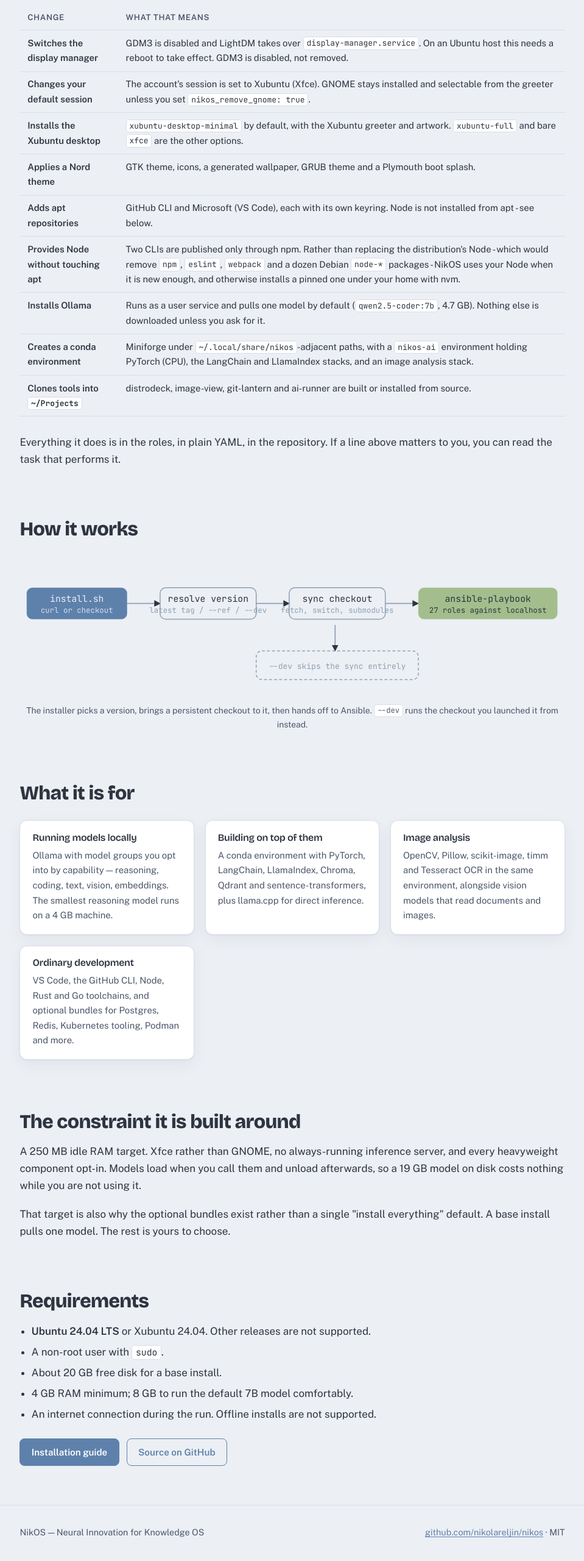
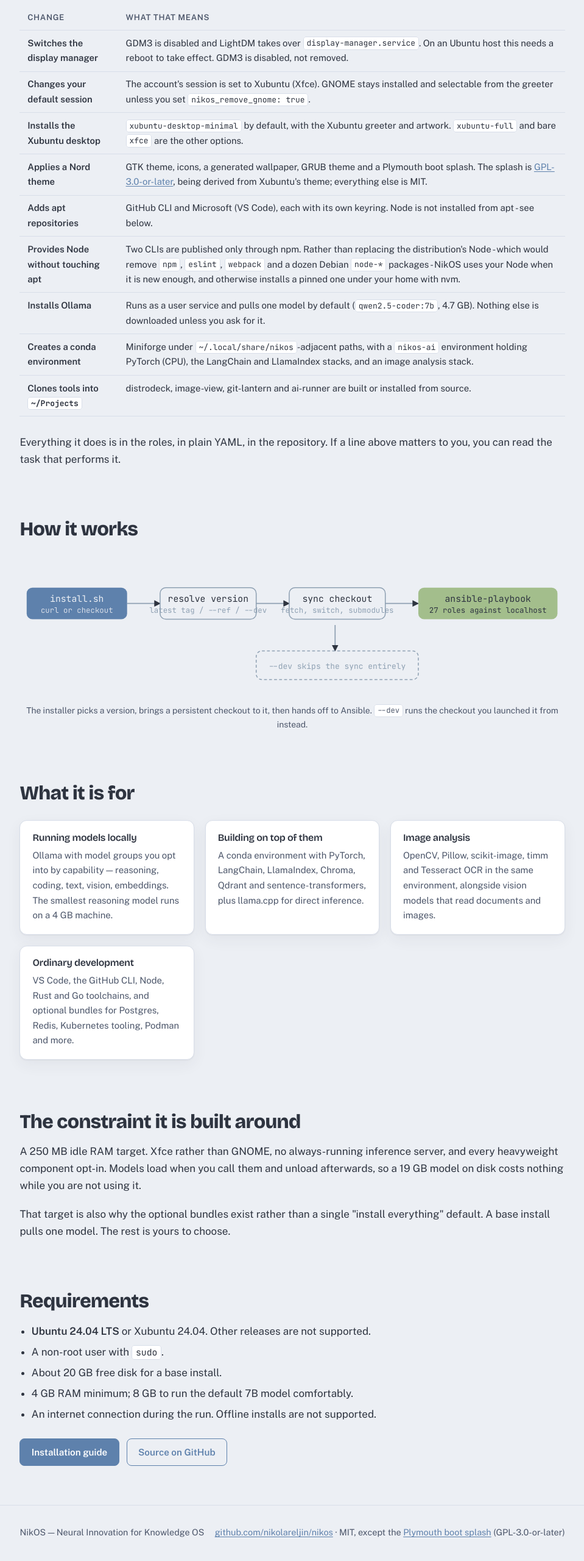
Before and after one commit to nikolareljin/nikos, a plain HTML site: page site/index.html in a window 1280 px wide. Shown: the part 1400-3960 px from the top of the page at 61% size, without its empty margins (160-1119 px from the left). Drawn offline with nearby package versions, Linux system fonts and the light colour scheme.

Commit message:
docs: say on the site which part of NikOS is not MIT
The published site states MIT in the footer of every page, and describes the
Plymouth boot splash as a theming feature without qualifying it. Now that
the splash carries the upstream GPL notice, both were misleading to anyone
reading the site rather than the repository.

Footers now read "MIT, except the Plymouth boot splash (GPL-3.0-or-later)"
and link to THIRD-PARTY-NOTICES.md. The two places that describe the splash,
the feature table on the front page and the role table on the included page,
say the same thing where the splash is introduced, so the qualification is
where a reader meets the feature rather than only at the bottom of the page.

```diff
--- a/site/index.html
+++ b/site/index.html
@@ -82,7 +82,7 @@
       </tr>
       <tr>
         <td><strong>Applies a Nord theme</strong></td>
-        <td>GTK theme, icons, a generated wallpaper, GRUB theme and a Plymouth boot splash.</td>
+        <td>GTK theme, icons, a generated wallpaper, GRUB theme and a Plymouth boot splash. The splash is <a href="https://github.com/nikolareljin/nikos/blob/main/THIRD-PARTY-NOTICES.md">GPL-3.0-or-later</a>, being derived from Xubuntu's theme; everything else is MIT.</td>
       </tr>
       <tr>
         <td><strong>Adds apt repositories</strong></td>
@@ -219,7 +219,7 @@
 <footer class="site">
   <div class="wrap">
     <span>NikOS — Neural Innovation for Knowledge OS</span>
-    <span><a href="https://github.com/nikolareljin/nikos">github.com/nikolareljin/nikos</a> · MIT</span>
+    <span><a href="https://github.com/nikolareljin/nikos">github.com/nikolareljin/nikos</a> · MIT, except the <a href="https://github.com/nikolareljin/nikos/blob/main/THIRD-PARTY-NOTICES.md">Plymouth boot splash</a> (GPL-3.0-or-later)</span>
   </div>
 </footer>
 
```
Also changed, not shown: site/about.html (+1 -1 lines), site/included.html (+2 -2 lines), site/install.html (+1 -1 lines).
